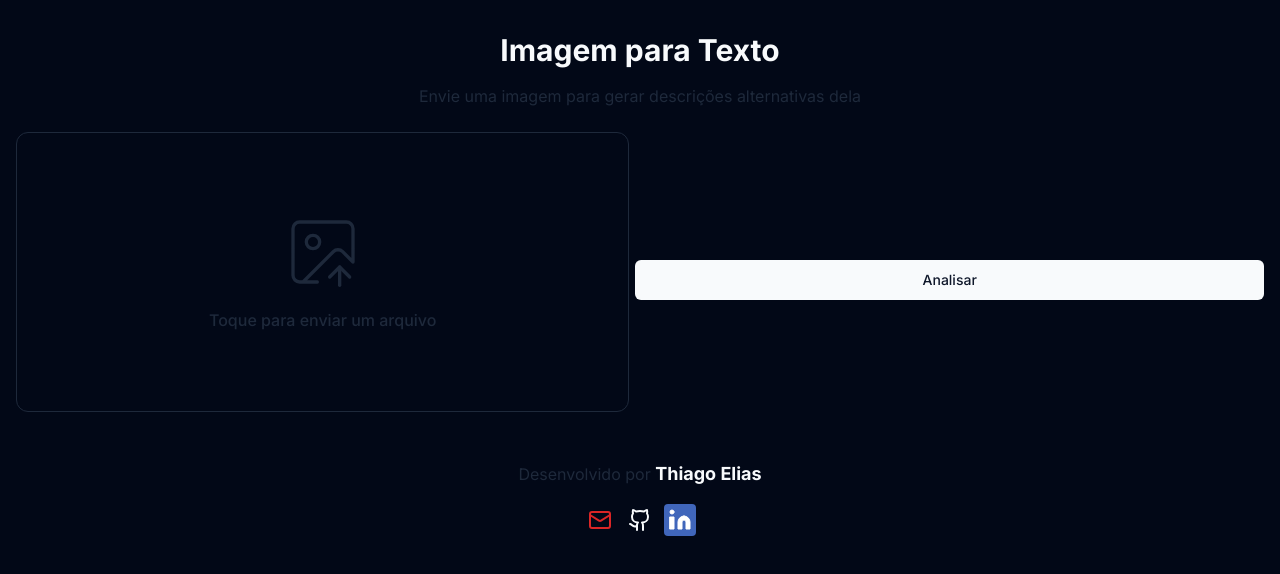
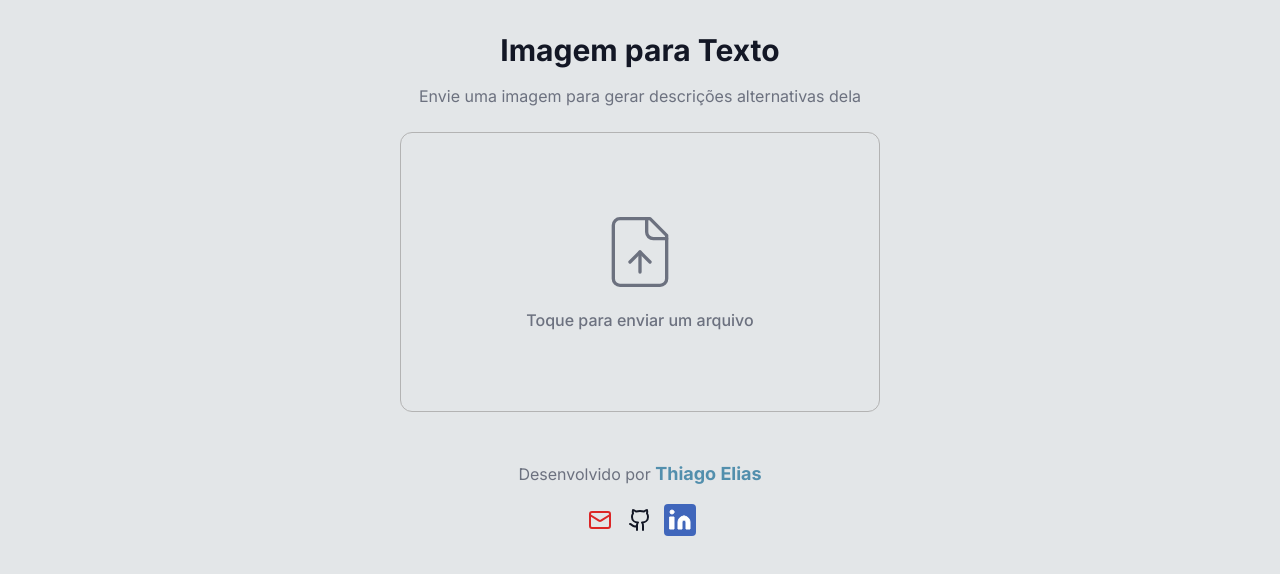
Before and after one commit to thiagoelias99/cei-calculator, a Next.js app: page / in a window 1280 px wide. Shown: the top 574 px of the page. Built offline with nearby package versions, Linux system fonts and the light colour scheme.

Commit message:
style: :lipstick: UI improvements

```diff
--- a/src/app/globals.css
+++ b/src/app/globals.css
@@ -4,22 +4,22 @@
 
   @layer base {
     :root {
-      --background: 0 0% 100%;
-      --foreground: 222.2 84% 4.9%;
+      --background: 210 11% 90%; /* #f5f6f7 */
+      --foreground: 227 31% 11%; /* #141826 */
 
-      --card: 0 0% 100%;
+      --card: 0 0% 100%; /* #ffffff */
       --card-foreground: 222.2 84% 4.9%;
 
       --popover: 0 0% 100%;
       --popover-foreground: 222.2 84% 4.9%;
 
-      --primary: 222.2 47.4% 11.2%;
+      --primary: 200 36% 50%; /* #518fae */
       --primary-foreground: 210 40% 98%;
 
       --secondary: 210 40% 96.1%;
       --secondary-foreground: 222.2 47.4% 11.2%;
 
-      --muted: 210 40% 96.1%;
+      --muted: 223 8% 46%; /* hsl(223, 8%, 46%) */
       --muted-foreground: 215.4 16.3% 46.9%;
 
       --accent: 210 40% 96.1%;
@@ -28,9 +28,9 @@
       --destructive: 0 84.2% 60.2%;
       --destructive-foreground: 210 40% 98%;
 
-      --border: 214.3 31.8% 91.4%;
-      --input: 214.3 31.8% 91.4%;
-      --ring: 222.2 84% 4.9%;
+      --border: 0 0% 70%; /* #b2b2b2 */
+      --input: 0 0% 70%; /* #b2b2b2 */
+      --ring: 0 0% 70%; /* #b2b2b2 */
 
       --radius: 0.5rem;
     }
--- a/src/app/layout.tsx
+++ b/src/app/layout.tsx
@@ -5,8 +5,8 @@ import './globals.css'
 const inter = Inter({ subsets: ['latin'] })
 
 export const metadata: Metadata = {
-  title: 'Create Next App',
-  description: 'Generated by create next app',
+  title: 'Calculadora CEI',
+  description: 'Calcule o preço médio de suas ações e fundos imobiliários a partir do arquivo csv da CEI da B3',
 }
 
 export default function RootLayout({
@@ -15,7 +15,7 @@ export default function RootLayout({
   children: React.ReactNode;
 }>) {
   return (
-    <html lang="en" className='dark'>
+    <html lang="pt-Br">
       <body className={inter.className}>{children}</body>
     </html>
   )
--- a/src/app/page.tsx
+++ b/src/app/page.tsx
@@ -4,10 +4,12 @@ import { Button } from '@/components/ui/button'
 import { Input } from '@/components/ui/input'
 import { Label } from '@/components/ui/label'
 import { CsvItem, CsvItemCategoryEnum, CsvItemTypeEnum } from '@/models/csv-file'
-import { Github, ImageUp, Linkedin, Mail } from 'lucide-react'
-import { FormEvent } from 'react'
+import { FileUpIcon, Github, Linkedin, Mail } from 'lucide-react'
+import { FormEvent, useState } from 'react'
 
 export default function Home() {
+  const [csvFileName, setCsvFileName] = useState<string | null>(null)
+
   async function handleFormSubmit(event: FormEvent<HTMLFormElement>) {
     event.preventDefault()
     console.log('Form submitted')
@@ -30,7 +32,7 @@ export default function Home() {
           <form
             id="formUpload"
             onSubmit={(e) => handleFormSubmit(e)}
-            className='w-full flex flex-col justify-start items-start gap-4 sm:flex-row sm:justify-center sm:items-center'
+            className='w-full max-w-[480px] flex flex-col justify-start items-start gap-4'
           >
             {/* CSV Input */}
             <div className="flex w-full mt-2 justify-center items-center gap-1.5">
@@ -39,7 +41,7 @@ export default function Home() {
                 className={'w-full h-[280px] flex flex-row justify-center items-center border-[1.5px] rounded-xl cursor-pointer'}
               >
                 <div className='flex flex-col justify-center items-center gap-4'>
-                  <ImageUp className="h-20 w-20 stroke-muted stroke-1" />
+                  <FileUpIcon className="h-20 w-20 stroke-muted stroke-1" />
                   <p className='text-base text-muted'>Toque para enviar um arquivo</p>
                 </div>
               </Label>
@@ -50,9 +52,21 @@ export default function Home() {
                 accept="csv"
                 required
                 className="hidden"
+                onChange={(event) => {
+                  const file = (event.target as HTMLInputElement)!.files![0]
+                  if (file) {
+                    setCsvFileName(file.name)
+                  }
+                }}
               />
+            </div>
+            {csvFileName && (
+              <p className='w-full text-base text-muted text-center'>Arquivo selecionado: {csvFileName}</p>
+            )}
+            {csvFileName && (
               <Button type='submit' className='w-full mt-4'>Analisar</Button>
-            </div>
+            )}
+
           </form>
         </div>
       )}
```
